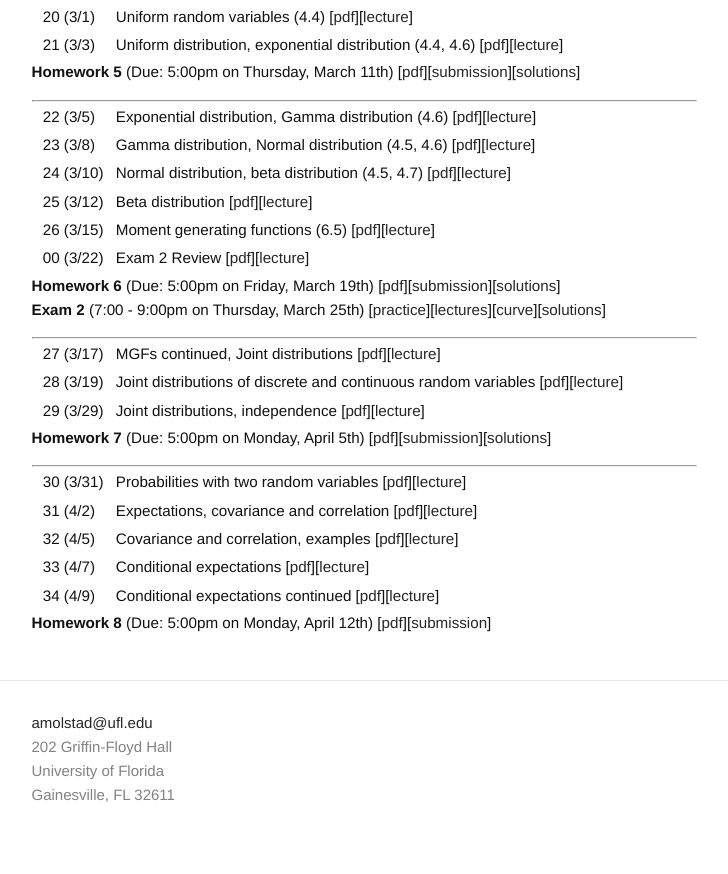
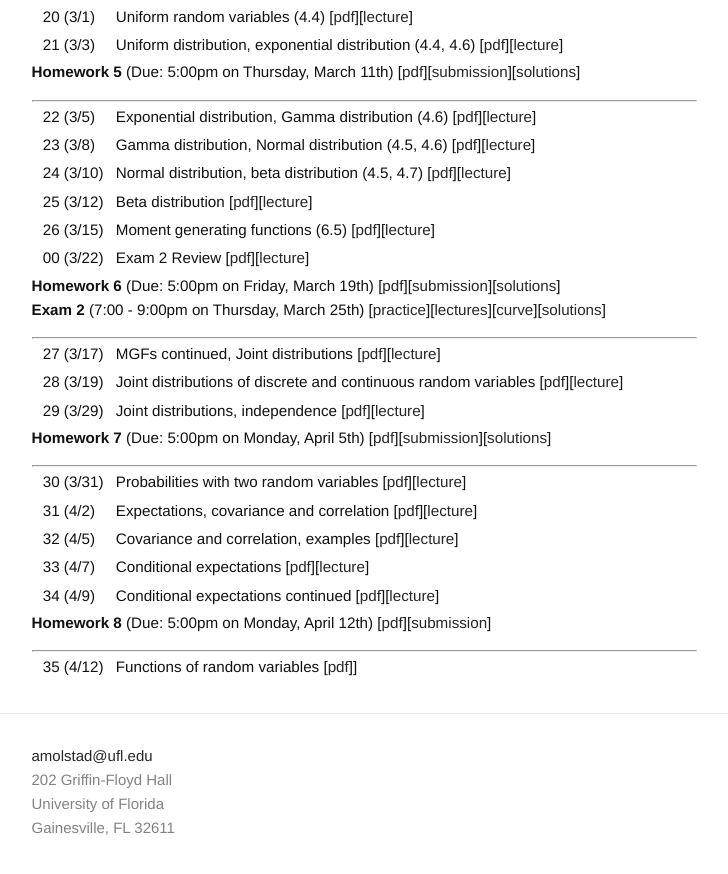
Before and after one commit to ajmolstad/ajmolstad.github.io, a Jekyll site: the page built from S21_STA4321.md, in a window 1280 px wide and 900 px high, scrolled down 1083 px. Shown: the top 874 px of the window, without its empty margins (276-1004 px from the left). Built offline with Jekyll 4.4.1, drawn with Linux system fonts in a browser that asks for light colours.

Commit message:
Update S21_STA4321.md

```diff
--- a/S21_STA4321.md
+++ b/S21_STA4321.md
@@ -98,3 +98,8 @@ Note that you must be logged into your UFL eLearning account to access course ma
 || 34 (4/9) || Conditional expectations continued [[pdf](https://ufl.instructure.com/files/58659507/download?download_frd=1)][[lecture](https://ufl.instructure.com/courses/426946/files?preview=58721090)] ||
 
 **Homework 8** (Due: 5:00pm on Monday, April 12th) [[pdf](https://ufl.instructure.com/files/58692829/download?download_frd=1)][[submission](https://ufl.instructure.com/courses/426946/assignments/4655881)]
+
+
+----------------
+
+|| 35 (4/12)  || Functions of random variables [[pdf](https://ufl.instructure.com/files/58745015/download?download_frd=1)]] ||
```
